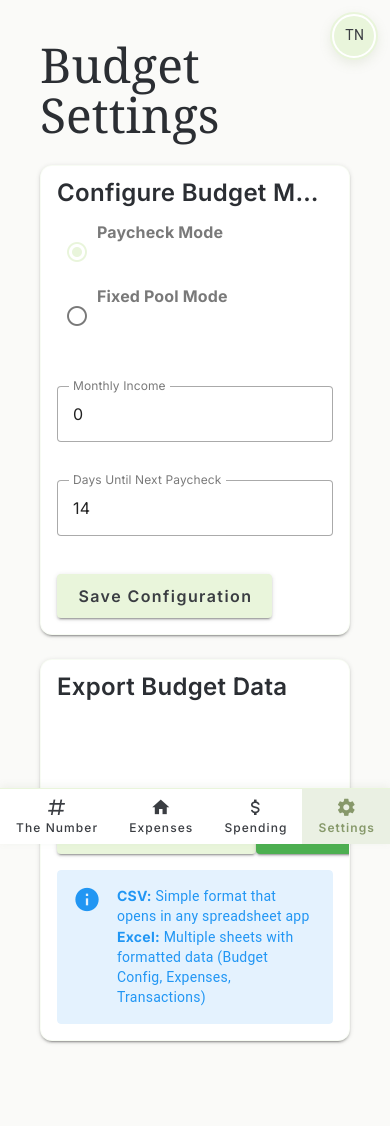
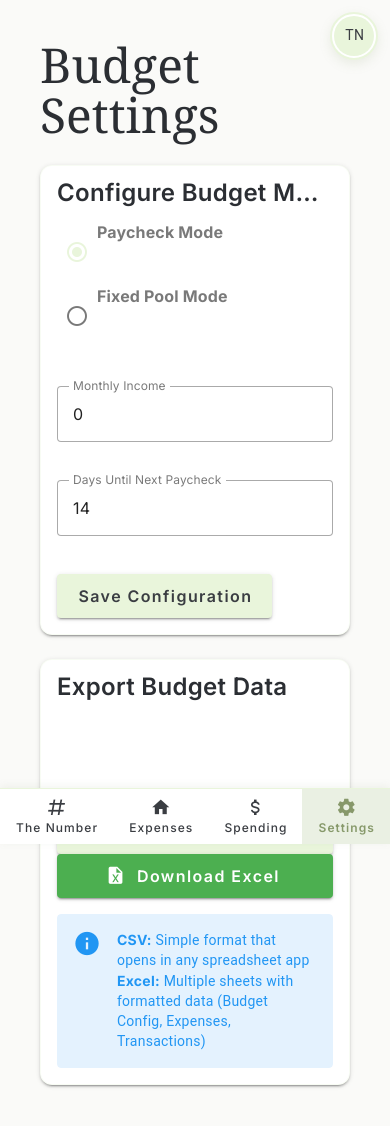
Before and after one commit to WatsonMulkey/The_Number, a Vue app in the folder frontend/: page /settings in a window 390 px wide. Shown: the top 1126 px of the page. Built offline with nearby package versions, Linux system fonts and the light colour scheme; no server answers; a web font is replaced by a local one.

Commit message:
Stack download buttons vertically on mobile
- Use flex-column on mobile, flex-row on sm+
- Buttons are full-width when stacked

Co-Authored-By: Claude Opus 4.5 <noreply@anthropic.com>

```diff
--- a/frontend/src/views/Settings.vue
+++ b/frontend/src/views/Settings.vue
@@ -196,13 +196,15 @@
           Download all your budget data including expenses, transactions, and settings. Use this to back up your data or transfer it to another system.
         </p>
 
-        <div class="d-flex gap-3">
+        <div class="d-flex flex-column flex-sm-row gap-3">
           <v-btn
             color="primary"
             size="large"
             :loading="exportingCsv"
             @click="exportData('csv')"
             prepend-icon="mdi-file-delimited"
+            block
+            class="flex-sm-grow-0"
           >
             Download CSV
           </v-btn>
@@ -213,6 +215,8 @@
             :loading="exportingExcel"
             @click="exportData('excel')"
             prepend-icon="mdi-file-excel"
+            block
+            class="flex-sm-grow-0"
           >
             Download Excel
           </v-btn>
```
